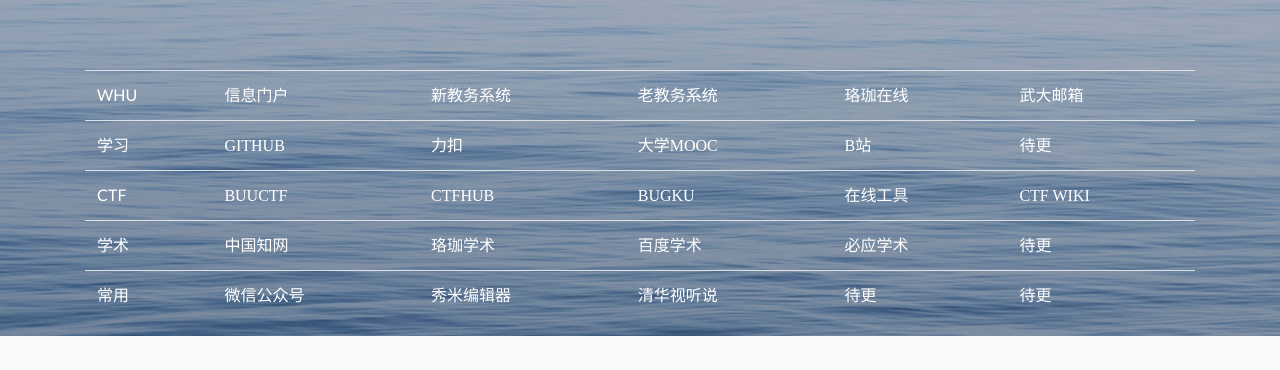
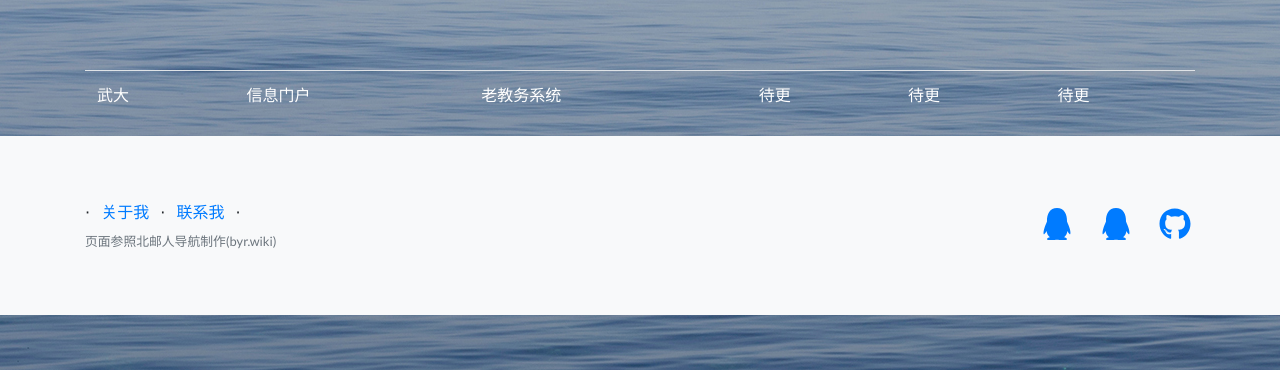
Before and after one commit to blue-vegetable/WangAn-nav, a plain HTML site: page index.html in a window 1280 px wide. Shown: the part 331-701 px from the top of the page. Drawn offline with nearby package versions, Linux system fonts and the light colour scheme.

Commit message:
修改网址显示原理

```diff
--- /dev/null
+++ b/config/config_websites.json
@@ -0,0 +1,19 @@
+{
+    "length": 5,
+    "kinds": [
+        {
+            "type": "武大",
+            "id": "WHU",
+            "sites": [
+                {
+                    "name": "信息门户",
+                    "Url": "https://ehall.whu.edu.cn/new/index.html"
+                },
+                {
+                    "name": "老教务系统",
+                    "Url": "http://bkjw.whu.edu.cn/"
+                }
+            ]
+        }
+    ]
+}
--- a/index.html
+++ b/index.html
@@ -12,8 +12,8 @@
 		<!-- Font Awesome icons (free version)-->
 		<script src="https://use.fontawesome.com/releases/v5.15.3/js/all.js" crossorigin="anonymous"></script>
 		<!-- Simple line icons-->
-	<link href="https://cdnjs.cloudflare.com/ajax/libs/simple-line-icons/2.5.5/css/simple-line-icons.min.css"
-		rel="stylesheet" type="text/css" />
+		<link href="https://cdnjs.cloudflare.com/ajax/libs/simple-line-icons/2.5.5/css/simple-line-icons.min.css" rel="stylesheet"
+		 type="text/css" />
 		<!-- Google fonts-->
 		<link href="https://fonts.googleapis.com/css?family=Lato:300,400,700,300italic,400italic,700italic" rel="stylesheet"
 		 type="text/css" />
@@ -27,9 +27,6 @@
 		$.getJSON('./config/config.json', function (configData) {
 		let sites = configData['sites'];
 		$.each(sites, function (i, site) {
-			if ('display' in site && site.display === false) {
-				return true;
-			}
 			$("#search-btns").append(`
 			  <input
 				type="submit"
@@ -49,6 +46,34 @@
 			})
 		})
 	});
+
+	$.getJSON('./config/config_websites.json', function (configData) {
+		let sites = configData['kinds'];
+		let length = configData['length'];
+		$.each(sites, function (i, kind) {
+			let temp_length = 0;
+			$("#websites").append(`
+			  <tr
+			    id = "${kind.id}"
+			  > <td> ${kind.type} </td> </tr>
+			  `);
+			$.each(kind.sites,function(j,site){
+				$("#"+kind.id).append(`
+					<td><a href="${site.Url}">${site.name}</a></td>
+				`);
+				temp_length = j;
+			})
+			while(temp_length + 1 < length){
+				$("#"+kind.id).append(`
+					<td><a href="javascript:void(0)">待更</a></td>
+				`);
+				temp_length += 1;
+			}
+		})
+
+	});
+
+
 </script>
 
 	<body>
@@ -71,8 +96,7 @@
 						<form>
 							<div class="form-row">
 								<div class="col-12 col-md-12 mb-2 mb-md-0">
-								<input id="search" class="form-control form-control-lg" type="text"
-									placeholder="输入你想知道的 (默认回车为谷歌搜索) " />
+									<input id="search" class="form-control form-control-lg" type="text" placeholder="输入你想知道的 (默认回车为谷歌搜索) " />
 								</div>
 								<center id="search-btns" class="col-12 col-md-12">
 								</center>
@@ -86,48 +110,8 @@
 		<!-- 快捷进入 -->
 		<div class="container">
 			<table class="table text-white">
-			<tbody>
-				<tr>
-					<td>WHU</td>
-					<td><a href="https://ehall.whu.edu.cn/new/index.html">信息门户</a></td>
-					<td><a href="https://bkxk.whu.edu.cn/xtgl/login_slogin.html?language=zh_CN">新教务系统</a></td>
-					<td><a href="http://bkjw.whu.edu.cn/">老教务系统</a></td>
-					<td><a href="http://www.mooc.whu.edu.cn/portal">珞珈在线</a></td>
-					<td><a href="https://mail.whu.edu.cn/">武大邮箱</a></td>
+				<tbody id="websites">
 
-				</tr>
-				<tr>
-					<td>学习</td>
-					<td><a href="https://github.com/">GITHUB</a></td>
-					<td><a href="https://leetcode-cn.com/problemset/all/">力扣</a></td>
-					<td><a href="https://www.icourse163.org/">大学MOOC</a></td>
-					<td><a href="https://www.bilibili.com/">B站</a></td>
-					<td><a href="">待更</a></td>
-				</tr>
-				<tr>
-					<td>CTF</td>
-					<td><a href="https://buuoj.cn/">BUUCTF</a></td>
-					<td><a href="https://www.ctfhub.com/">CTFHUB</a></td>
-					<td><a href="https://ctf.bugku.com/">BUGKU</a></td>
-					<td><a href="http://ctf.ssleye.com/">在线工具</a></td>
-					<td><a href="https://ctf-wiki.org/">CTF WIKI</a></td>
-				</tr>
-				<tr>
-					<td>学术</td>
-					<td><a href="https://www.cnki.net/">中国知网</a></td>
-					<td><a href="http://web2019dev.lib.whu.edu.cn/">珞珈学术</a></td>
-					<td><a href="https://xueshu.baidu.com/">百度学术</a></td>
-					<td><a href="https://cn.bing.com/academic/">必应学术</a></td>
-					<td><a href="">待更</a></td>
-				</tr>
-				<tr>
-					<td>常用</td>
-					<td><a href="https://mp.weixin.qq.com/">微信公众号</a></td>
-					<td><a href="https://xiumi.us/">秀米编辑器</a></td>
-					<td><a href="https://www.tsinghuaelt.com/">清华视听说</a></td>
-					<td><a href="">待更</a></td>
-					<td><a href="">待更</a></td>
-				</tr>
 				</tbody>
 			</table>
 		</div>
@@ -149,12 +133,10 @@
 					<div class="col-lg-6 h-100 text-center text-lg-right my-auto">
 						<ul class="list-inline mb-0">
 							<li class="list-inline-item mr-3">
-							<a href="http://wpa.qq.com/msgrd?v=3&uin=2431340038&site=qq&menu=yes"><i
-									class="fab fa-qq fa-2x fa-fw"></i></a>
+								<a href="http://wpa.qq.com/msgrd?v=3&uin=2431340038&site=qq&menu=yes"><i class="fab fa-qq fa-2x fa-fw"></i></a>
 							</li>
 							<li class="list-inline-item mr-3">
-							<a
-								href="tencent://AddContact/?fromId=45&fromSubId=1&subcmd=all&uin=2431340038&website=www.oicqzone.com"><i
+								<a href="tencent://AddContact/?fromId=45&fromSubId=1&subcmd=all&uin=2431340038&website=www.oicqzone.com"><i
 									 class="fab fa-qq fa-2x fa-fw"></i></a>
 							</li>
 							<li class="list-inline-item">
```
Also changed, not shown: 1 other file. Lines whose indentation alone changed are shown as unchanged.
